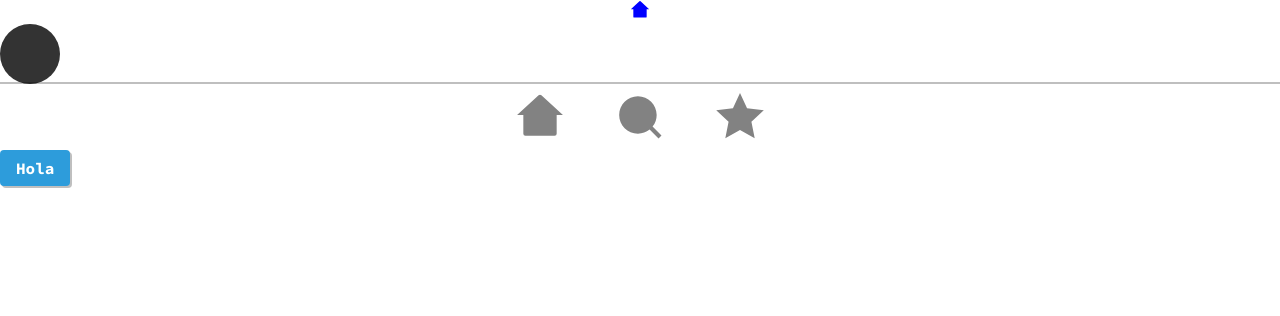
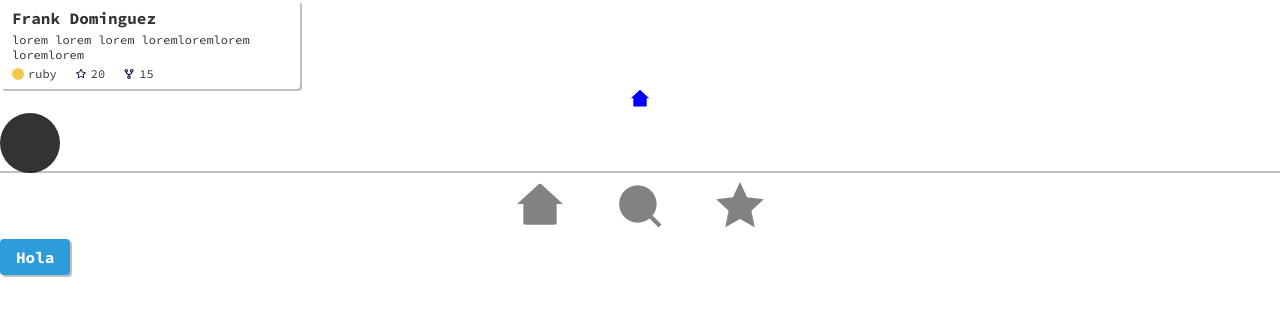
Before and after one commit to bllerenac/github-stats, a React (Create React App) app: page / in a window 1280 px wide. Shown: the top 316 px of the page. Built offline with nearby package versions, Linux system fonts and the light colour scheme.

Commit message:
Update path of import ContentSmall component in Card - Set by default black color of text in text/Content - There is An example of repo card in App.js

```diff
--- a/src/App.js
+++ b/src/App.js
@@ -1,18 +1,24 @@
-import './App.css'
-import Button from './components/UI/Button'
-import Icon from './components/UI/Icon'
-import NavComponent from './components/containers/Nav'
+import "./App.css";
+import Button from "./components/UI/Button";
+import Icon from "./components/UI/Icon";
+import NavComponent from "./components/containers/Nav";
 import Avatar from "./components/UI/Avatar";
+import { CardRepo, CardRepoAdditionals } from "./components/containers/Card";
+import { ContentBold, ContentSmall } from "./components/text/Content";
 
 function App() {
   return (
     <div className="App">
+      <CardRepo>
+        <ContentBold children="Frank Dominguez" color="black" />
+        <ContentSmall children="lorem lorem lorem loremloremlorem loremlorem" />
+        <CardRepoAdditionals stars={20} forks={15} language="ruby" />
+      </CardRepo>
 
       <Icon type="home" color="blue" size="20" />
       <Avatar />
       <NavComponent />
       <Button />
-
     </div>
   );
 }
--- a/src/components/containers/Card.js
+++ b/src/components/containers/Card.js
@@ -1,6 +1,6 @@
 import styled from "@emotion/styled";
 import Icon from "../UI/Icon";
-import { ContentSmall } from "./text/Content";
+import { ContentSmall } from "./../text/Content";
 
 const BasicCard = styled.div`
   min-heigth: 50px;
@@ -41,17 +41,17 @@ function CardRepoAdditionals({ language, stars, forks }) {
     <StyledCardRepoAdditionals>
       <div>
         <Icon type="circle" color="#F2C94C" size="12" />
-        <ContentSmall color="black">{language}</ContentSmall>
+        <ContentSmall children={language} />
       </div>
 
       <div>
         <Icon type="starOut" color="#03053D" size="12" />
-        <ContentSmall color="black">{stars}</ContentSmall>
+        <ContentSmall children={stars} />
       </div>
 
       <div>
         <Icon type="githubFork" color="#03053D" size="12" />
-        <ContentSmall color="black">{forks}</ContentSmall>
+        <ContentSmall children={forks} />
       </div>
     </StyledCardRepoAdditionals>
   );
--- a/src/components/text/Content.js
+++ b/src/components/text/Content.js
@@ -8,7 +8,7 @@ const Basic = ({ color, children, className }) => (
   <p
     className={className}
     css={css`
-      color: ${colors[color]};
+      color: ${colors[color] || colors["black"]};
     `}
   >
     {children}
```
